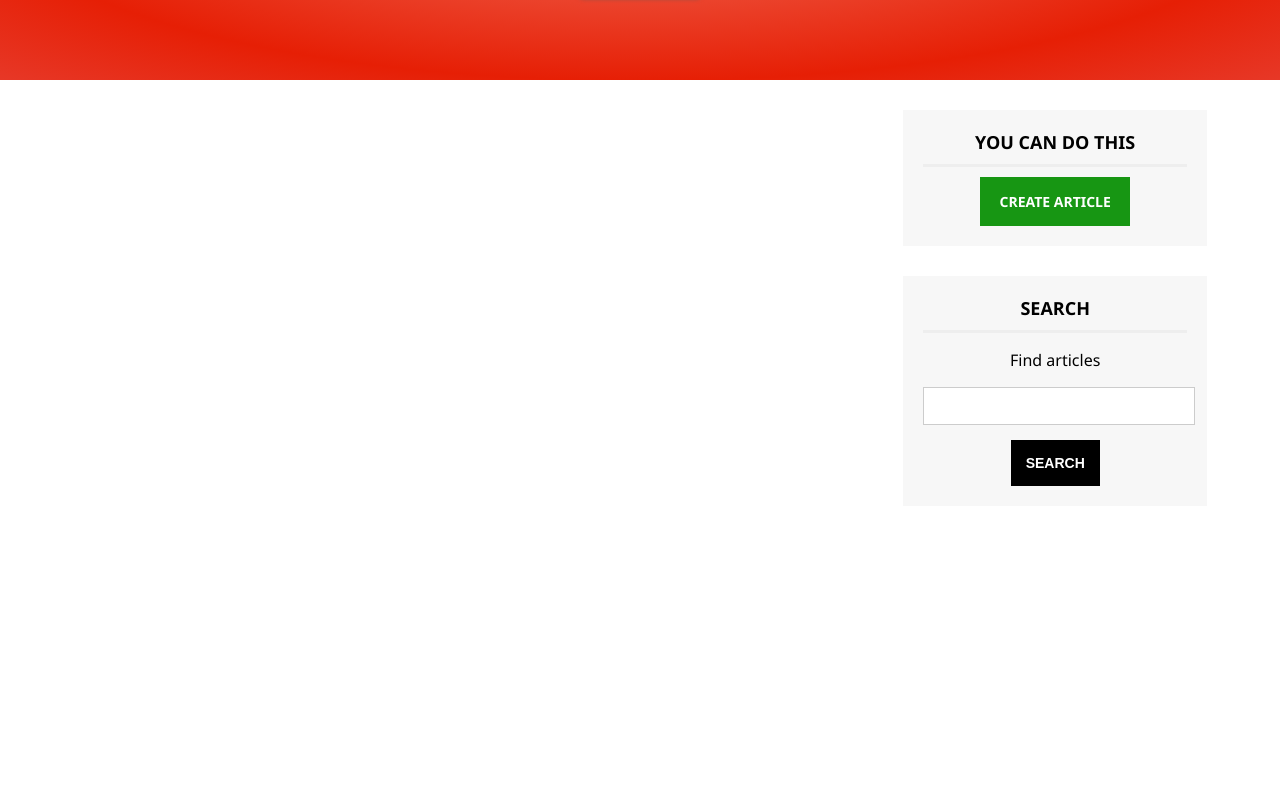
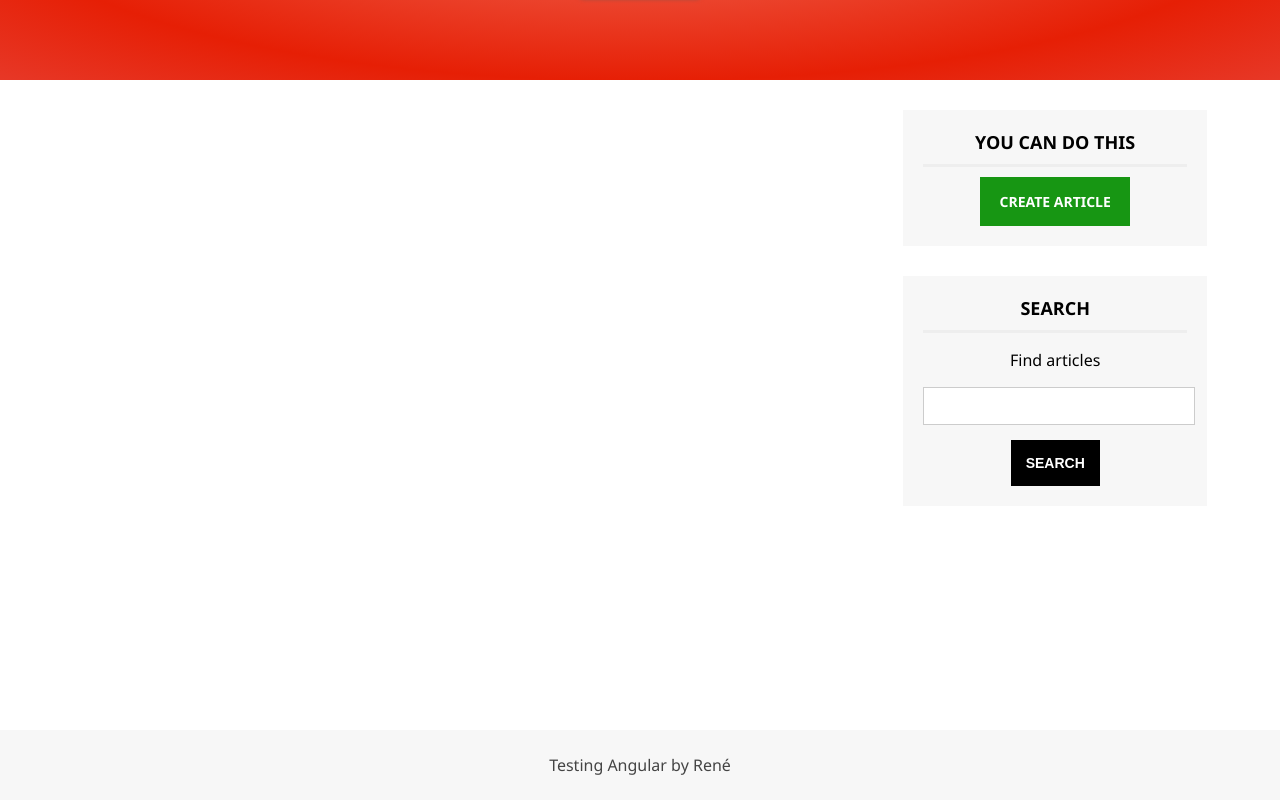
Before and after one commit to rdgonzu/testing-angular, an Angular app: page / in a window 1280 px wide. Shown: the part 396-1196 px from the top of the page. Before the commit the page ends 1126 px from the top, so only its background shows below. Built offline with nearby package versions, Linux system fonts and the light colour scheme.

Commit message:
Adding footer component.

```diff
--- a/src/app/app.component.html
+++ b/src/app/app.component.html
@@ -9,3 +9,5 @@
     <app-sidebar></app-sidebar>
 
 </div>
+
+<app-footer></app-footer>
--- a/src/app/app.module.ts
+++ b/src/app/app.module.ts
@@ -5,13 +5,15 @@
 import { HeaderComponent } from './components/header/header.component';
 import { SliderComponent } from './components/slider/slider.component';
 import { SidebarComponent } from './components/sidebar/sidebar.component';
+import { FooterComponent } from './components/footer/footer.component';
 
 @NgModule({
   declarations: [
     AppComponent,
     HeaderComponent,
     SliderComponent,
-    SidebarComponent
+    SidebarComponent,
+    FooterComponent
   ],
   imports: [
     BrowserModule
--- /dev/null
+++ b/src/app/components/footer/footer.component.html
@@ -0,0 +1,5 @@
+<footer id="footer">
+    <div class="center">
+        <p>Testing Angular by René</p>
+    </div>
+</footer>
--- /dev/null
+++ b/src/app/components/footer/footer.component.ts
@@ -0,0 +1,15 @@
+import { Component, OnInit } from '@angular/core';
+
+@Component({
+  selector: 'app-footer',
+  templateUrl: './footer.component.html',
+  styleUrls: ['./footer.component.css']
+})
+export class FooterComponent implements OnInit {
+
+  constructor() { }
+
+  ngOnInit(): void {
+  }
+
+}
```
Also changed, not shown: src/app/components/footer/footer.component.css (added), 1 other file (tests, documents, lock files or other folders).
